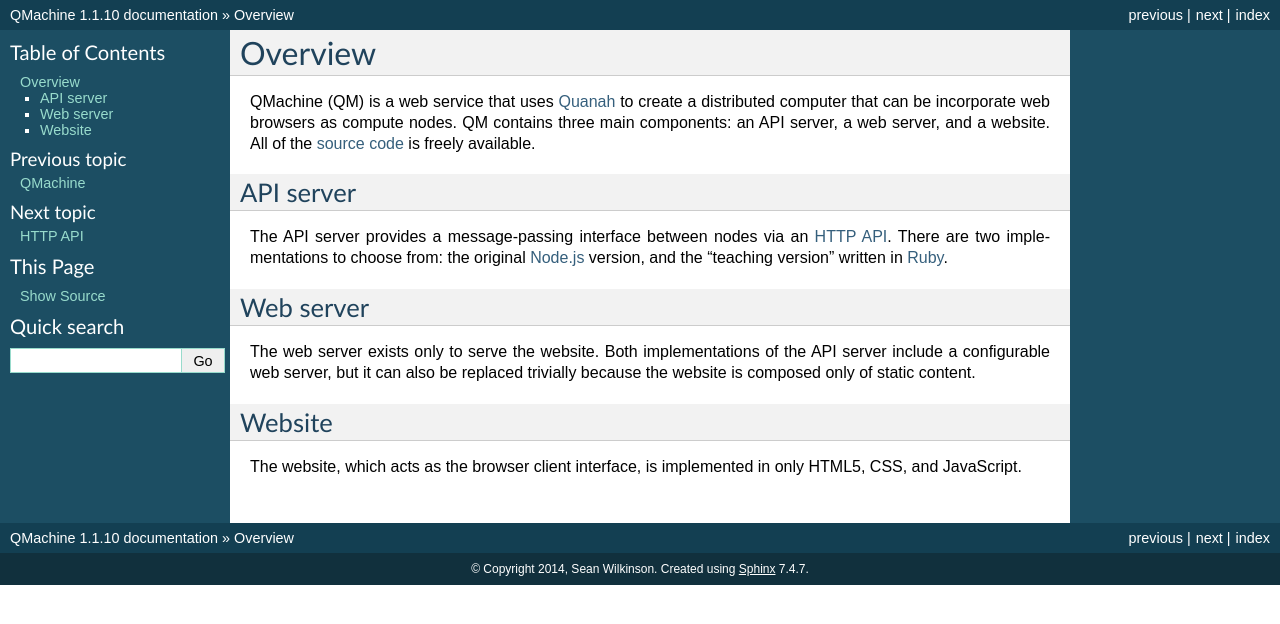
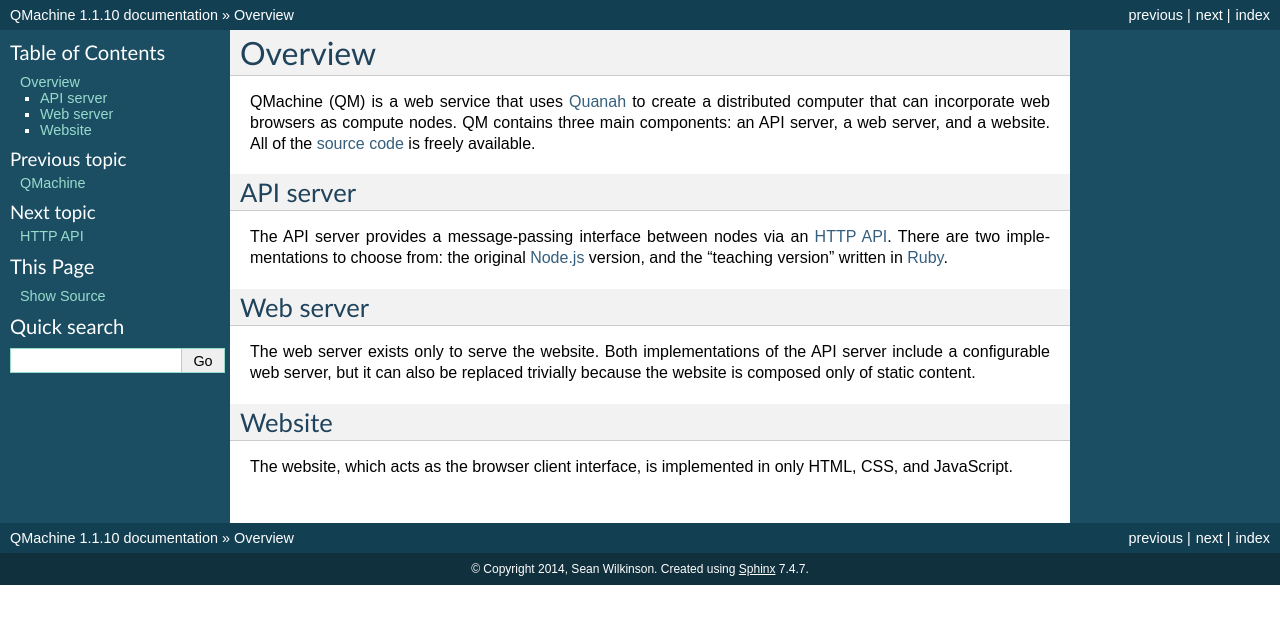
Before and after one commit to qmachine/qmachine, a Sphinx documentation site: the page built from docs/overview.rst, in a window 1280 px wide. Shown: the top 624 px of the page. Built offline with Sphinx 7.4.7, drawn with Linux system fonts in a browser that asks for light colours.

Commit message:
Fixed some goofy mistakes in the documentation

```diff
--- a/docs/overview.rst
+++ b/docs/overview.rst
@@ -2,31 +2,30 @@ Overview
 ========
 
 QMachine (QM) is a web service that uses Quanah_ to create a distributed
-computer that can be incorporate web browsers as compute nodes. QM contains
-three main components: an API server, a web server, and a website. All of the
+computer that can incorporate web browsers as compute nodes. QM contains three
+main components: an API server, a web server, and a website. All of the
 :doc:`source code <source-code>` is freely available.
 
 API server
 ----------
 
 The API server provides a message-passing interface between nodes via an
-:doc:`http-api`. There are two implementations to choose from:
-the original :doc:`Node.js <npm-module>` version, and the "teaching version"
-written in :doc:`Ruby <rack-app>`.
+:doc:`http-api`. There are two implementations to choose from: the original
+:doc:`Node.js <npm-module>` version, and the "teaching version" written in
+:doc:`Ruby <rack-app>`.
 
 Web server
 ----------
 
-The web server exists only to serve the website. Both implementations of
-the API server include a configurable web server, but it can also be
-replaced trivially because the website is composed only of static
-content.
+The web server exists only to serve the website. Both implementations of the
+API server include a configurable web server, but it can also be replaced
+trivially because the website is composed only of static content.
 
 Website
 -------
 
-The website, which acts as the browser client interface, is implemented
-in only HTML5, CSS, and JavaScript.
+The website, which acts as the browser client interface, is implemented in only
+HTML, CSS, and JavaScript.
 
 
 .. ----------------------------
--- a/docs/paas-sandbox.rst
+++ b/docs/paas-sandbox.rst
@@ -2,8 +2,7 @@ Running on Platform-as-a-Service
 ================================
 
 QMachine is easy to deploy using Platform-as-a-service (PaaS) because its
-design was heavily influenced by my own needs to be as far "above the metal" as
-possible.
+design was driven by the goal to be as far "above the metal" as possible.
 
 
 .. --------------------------
```
